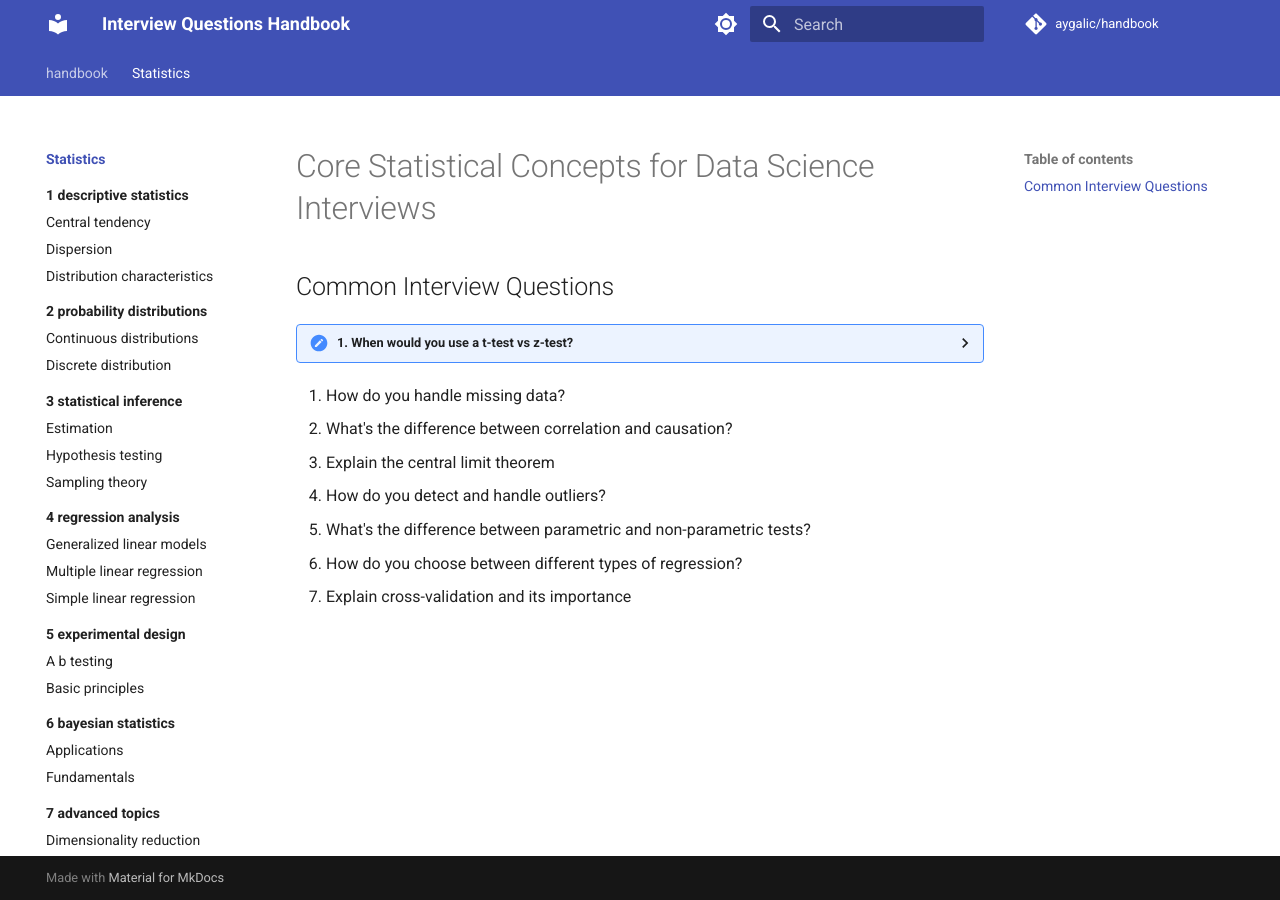
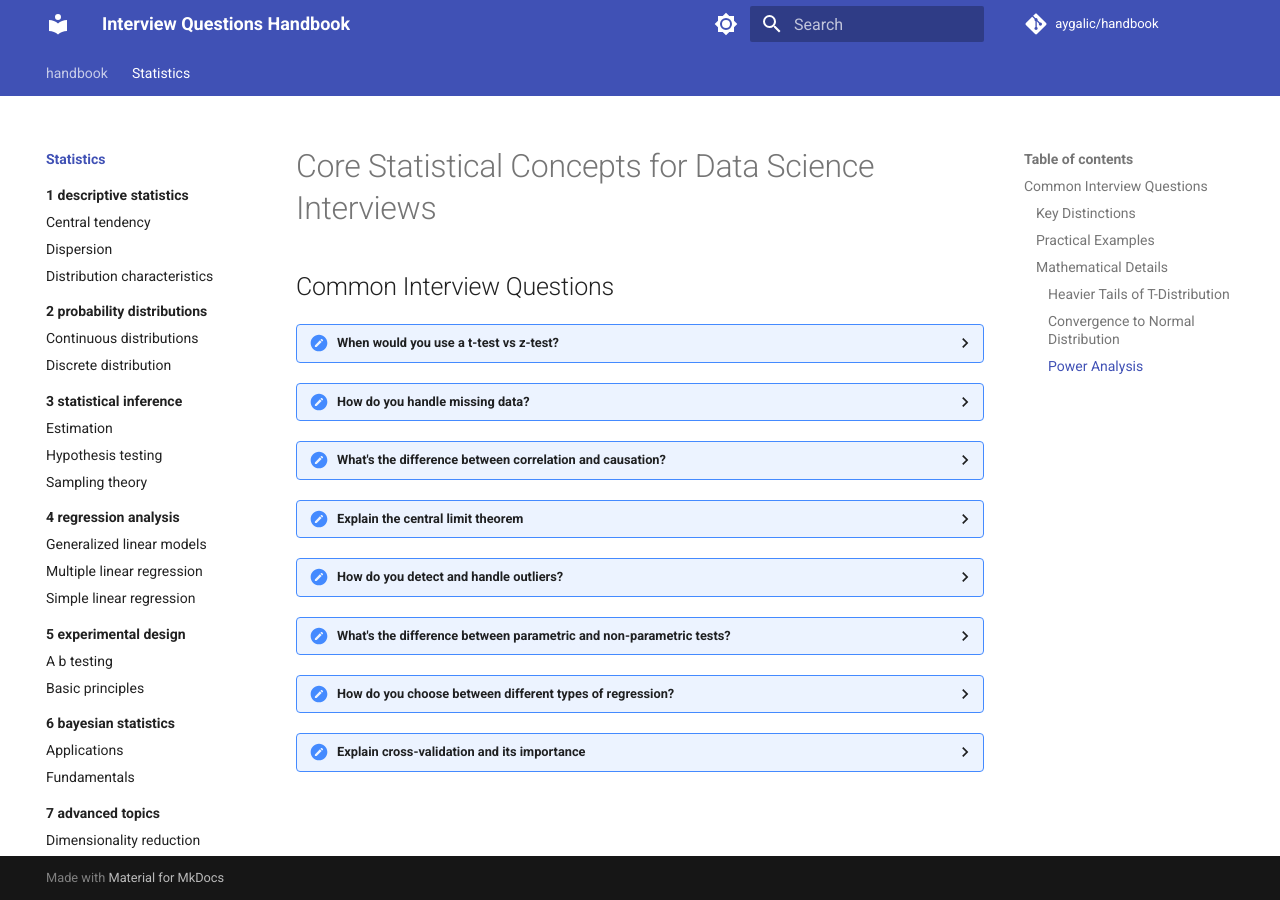
Before and after one commit to aygalic/handbook, an MkDocs documentation site: the page built from docs/statistics/index.md, in a window 1280 px wide. Built offline with MkDocs 1.6.1 and Material for MkDocs 9.7.7, drawn with Linux system fonts in a browser that asks for light colours; comment, search, counter and statistics services are not loaded; some of the changed text lies outside the part shown.

Commit message:
feat: cool dropdown menu

```diff
--- a/docs/statistics/index.md
+++ b/docs/statistics/index.md
@@ -1,132 +1,122 @@
 # Core Statistical Concepts for Data Science Interviews
 
 ## Common Interview Questions
-<details>
-<summary>1. When would you use a t-test vs z-test?</summary>
-<br>
-Let me break down the key differences between t-tests and z-tests and explain when to use each one:
 
-Key Distinctions:
+??? "When would you use a t-test vs z-test?"
 
-1. Population Standard Deviation
-- Z-test: Used when we KNOW the population standard deviation (σ)
-- T-test: Used when we DON'T know the population standard deviation and must estimate it using sample standard deviation (s)
+    Let me break down the key differences between t-tests and z-tests and explain when to use each one:
 
-2. Sample Size
-- Z-test: Generally used for large samples (n > 30)
-- T-test: Better for small samples (n < 30) because it accounts for the extra uncertainty in estimating the standard deviation
+    ### Key Distinctions
 
-3. Distribution
-- Z-test: Assumes data follows a normal distribution
-- T-test: Uses Student's t-distribution, which has heavier tails than normal distribution to account for additional uncertainty
+    1. Population Standard Deviation
+        - Z-test: Used when we KNOW the population standard deviation (σ)
+        - T-test: Used when we DON'T know the population standard deviation and must estimate it using sample standard deviation (s)
 
-Here's a practical example:
+    2. Sample Size
+        - Z-test: Generally used for large samples (n > 30)
+        - T-test: Better for small samples (n < 30) because it accounts for extra uncertainty in estimating the standard deviation
 
-Scenario 1: Quality Control in Large Manufacturing Plant
-- Testing widget weights
-- Years of historical data available
-- Known population standard deviation
-- Large daily samples
-→ Use Z-test because you know σ and have large samples
+    3. Distribution
+        - Z-test: Assumes data follows a normal distribution
+        - T-test: Uses Student's t-distribution, which has heavier tails than normal distribution to account for additional uncertainty
 
-Scenario 2: Medical Research Study
-- Testing new drug effectiveness
-- Small patient group (n=20)
-- No known population standard deviation
-- Need to estimate variance from sample
-→ Use T-test because of small sample size and unknown σ
+    ### Practical Examples
 
-Common Interview Follow-up Questions:
-1. Why does the t-distribution have heavier tails than normal distribution?
-   - Because it accounts for the additional uncertainty in estimating the standard deviation
+    **Scenario 1: Quality Control in Large Manufacturing Plant**
+    - Testing widget weights
+    - Years of historical data available
+    - Known population standard deviation
+    - Large daily samples
+    → Use Z-test because you know σ and have large samples
 
-### Heavier Tails of T-Distribution
+    **Scenario 2: Medical Research Study**
+    - Testing new drug effectiveness
+    - Small patient group (n=20)
+    - No known population standard deviation
+    - Need to estimate variance from sample
+    → Use T-test because of small sample size and unknown σ
 
-The t-distribution is defined as:
+    ### Mathematical Details
 
-$t = \frac{Z}{\sqrt{V/n}}$
+    #### Heavier Tails of T-Distribution
 
-where:
-- Z follows N(0,1)
-- V follows χ²(n) (chi-square with n degrees of freedom)
-- Z and V are independent
+    The t-distribution is defined as:
 
-The probability density function (PDF) of t-distribution with ν degrees of freedom is:
+    $$
+    t = \frac{Z}{\sqrt{V/n}}
+    $$
 
-$f(t) = \frac{\Gamma(\frac{\nu + 1}{2})}{\sqrt{\nu\pi}\Gamma(\frac{\nu}{2})}(1 + \frac{t^2}{\nu})^{-\frac{\nu + 1}{2}}$
+    where:
+    - Z follows N(0,1)
+    - V follows χ²(n) (chi-square with n degrees of freedom)
+    - Z and V are independent
 
-Compare this to the normal distribution PDF:
+    The probability density function (PDF) of t-distribution with ν degrees of freedom is:
 
-$f(x) = \frac{1}{\sqrt{2\pi}}e^{-\frac{x^2}{2}}$
+    $$
+    f(t) = \frac{\Gamma(\frac{\nu + 1}{2})}{\sqrt{\nu\pi}\Gamma(\frac{\nu}{2})}(1 + \frac{t^2}{\nu})^{-\frac{\nu + 1}{2}}
+    $$
 
-The key difference is in the tails:
-- Normal distribution: Decays as $e^{-x^2/2}$
-- t-distribution: Decays as $x^{-(\nu+1)}$
+    Compare this to the normal distribution PDF:
 
-For small ν, the polynomial decay of t-distribution is slower than the exponential decay of normal distribution, resulting in heavier tails.
+    $$
+    f(x) = \frac{1}{\sqrt{2\pi}}e^{-\frac{x^2}{2}}
+    $$
 
+    #### Convergence to Normal Distribution
 
-2. What happens to the t-distribution as sample size increases?
-   - It approaches the normal distribution (degrees of freedom increase)
+    As n → ∞, we can prove convergence using:
 
-### 2. Convergence to Normal Distribution
+    1. The Central Limit Theorem for V/n:
+        $$
+        \frac{V/n - 1}{\sqrt{2/n}} \xrightarrow{d} N(0,1)
+        $$
 
-As n → ∞, we can prove convergence using:
+    2. Therefore, as n → ∞:
+        $$
+        \sqrt{V/n} \xrightarrow{p} 1
+        $$
 
-1. The Central Limit Theorem for V/n:
-   $\frac{V/n - 1}{\sqrt{2/n}} \xrightarrow{d} N(0,1)$
+    3. Thus:
+        $$
+        t = \frac{Z}{\sqrt{V/n}} \xrightarrow{d} Z \sim N(0,1)
+        $$
 
-2. Therefore, as n → ∞:
-   $\sqrt{V/n} \xrightarrow{p} 1$
+    #### Power Analysis
 
-3. Thus:
-   $t = \frac{Z}{\sqrt{V/n}} \xrightarrow{d} Z \sim N(0,1)$
+    The power function for a z-test:
+    $$
+    \pi_Z(\mu) = 1 - \Phi(z_{α/2} - \frac{\mu - \mu_0}{\sigma/\sqrt{n}}) + \Phi(-z_{α/2} - \frac{\mu - \mu_0}{\sigma/\sqrt{n}})
+    $$
 
-This convergence can be quantified:
-- For ν = 1: Cauchy distribution (undefined moments)
-- For ν = 2: No fourth moment
-- For ν = 3: No third moment
-- As ν increases: Moments exist up to order ν-1
-- As ν → ∞: All moments exist and match normal distribution
+    The power function for a t-test:
+    $$
+    \pi_T(\mu) = 1 - F_t(t_{α/2,n-1} - \frac{\mu - \mu_0}{s/\sqrt{n}}) + F_t(-t_{α/2,n-1} - \frac{\mu - \mu_0}{s/\sqrt{n}})
+    $$
 
+    where:
+    - Φ is the standard normal CDF
+    - F_t is the t-distribution CDF
+    - z_{α/2} is the normal critical value
+    - t_{α/2,n-1} is the t critical value
 
+??? "How do you handle missing data?"
+    Content for handling missing data...
 
+??? "What's the difference between correlation and causation?"
+    Content for correlation vs causation...
 
-3. Can you use a t-test when you know the population standard deviation?
-   - Yes, but it's less powerful than a z-test in this case
+??? "Explain the central limit theorem"
+    Content for central limit theorem...
 
+??? "How do you detect and handle outliers?"
+    Content for detecting and handling outliers...
 
-### 3. Power Analysis of T-test vs Z-test
+??? "What's the difference between parametric and non-parametric tests?"
+    Content for parametric vs non-parametric tests...
 
-The power function for a z-test:
-$\pi_Z(\mu) = 1 - \Phi(z_{α/2} - \frac{\mu - \mu_0}{\sigma/\sqrt{n}}) + \Phi(-z_{α/2} - \frac{\mu - \mu_0}{\sigma/\sqrt{n}})$
+??? "How do you choose between different types of regression?"
+    Content for choosing between different types of regression...
 
-The power function for a t-test:
-$\pi_T(\mu) = 1 - F_t(t_{α/2,n-1} - \frac{\mu - \mu_0}{s/\sqrt{n}}) + F_t(-t_{α/2,n-1} - \frac{\mu - \mu_0}{s/\sqrt{n}})$
-
-where:
-- Φ is the standard normal CDF
-- F_t is the t-distribution CDF
-- z_{α/2} is the normal critical value
-- t_{α/2,n-1} is the t critical value
-
-The z-test is more powerful because:
-1. |z_{α/2}| < |t_{α/2,n-1}| for any α and n
-2. Using known σ eliminates estimation uncertainty
-3. Therefore: $\pi_Z(\mu) > \pi_T(\mu)$ for any μ ≠ μ₀
-
-Quantitatively, for α = 0.05:
-- n = 10: t-test needs ~10% larger sample size for same power
-- n = 30: Difference reduces to ~3%
-- n > 100: Difference becomes negligible (<1%)
-
-
-</details>
-
-2. How do you handle missing data?
-3. What's the difference between correlation and causation?
-4. Explain the central limit theorem
-5. How do you detect and handle outliers?
-6. What's the difference between parametric and non-parametric tests?
-7. How do you choose between different types of regression?
-8. Explain cross-validation and its importance
+??? "Explain cross-validation and its importance"
+    Content for cross-validation and its importance...
--- a/mkdocs.yml
+++ b/mkdocs.yml
@@ -30,20 +30,22 @@ theme:
         name: Switch to light mode
 
 markdown_extensions:
+  - admonition
+  - pymdownx.details
   - tables
   - attr_list
   - pymdownx.emoji:
-      emoji_index: !!python/name:material.extensions.emoji.twemoji
-      emoji_generator: !!python/name:material.extensions.emoji.to_svg
+      emoji_index: !!python/name:materialx.emoji.twemoji
+      emoji_generator: !!python/name:materialx.emoji.to_svg
   - pymdownx.superfences
-  - pymdownx.details
-  - pymdownx.snippets:
-      base_path: docs
+  - pymdownx.tabbed:
+      alternate_style: true
   - pymdownx.arithmatex:
       generic: true
   - admonition
   - toc:
       permalink: true
+  - def_list
 
 plugins:
   - search
```
Also changed, not shown: docs/index.md (+1 -1 lines), docs/javascripts/mathjax.js (deleted).
